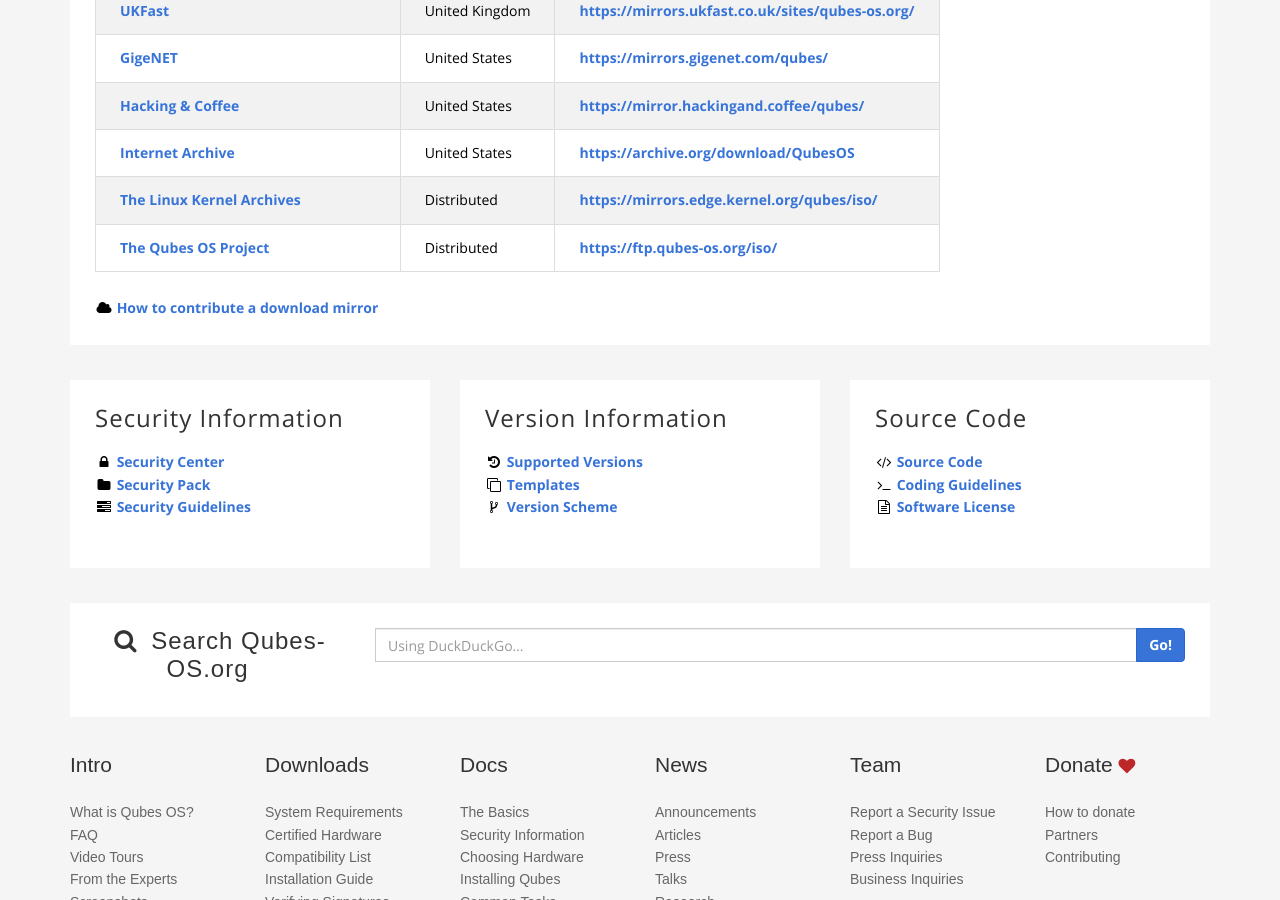
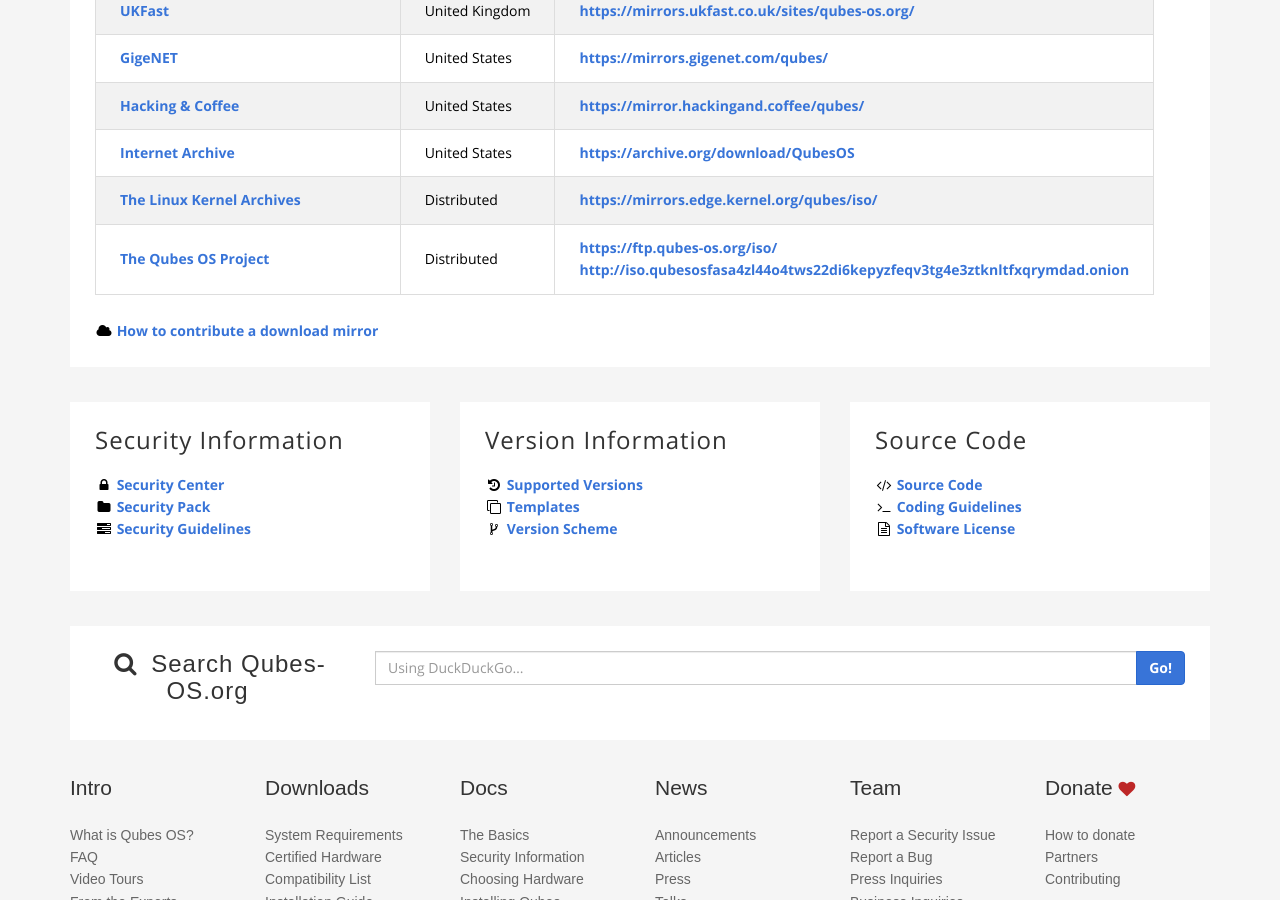
Before and after one commit to QubesOS/qubesos.github.io, a Jekyll site: the page built from pages/downloads.md, in a window 1280 px wide and 900 px high, scrolled down 4037 px. Built offline with Jekyll 4.4.1, drawn with Linux system fonts in a browser that asks for light colours; some web fonts are replaced; part of the change alters nothing that is shown.

Commit message:
Add new onion repository to list of mirrors

```diff
--- a/_data/mirrors.yml
+++ b/_data/mirrors.yml
@@ -94,3 +94,4 @@
    location: Distributed
    urls:
    - url: https://ftp.qubes-os.org/iso/
+   - url: http://iso.qubesosfasa4zl44o4tws22di6kepyzfeqv3tg4e3ztknltfxqrymdad.onion
```
